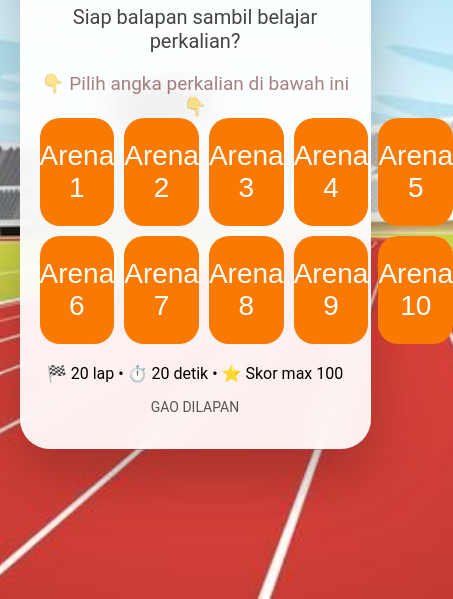
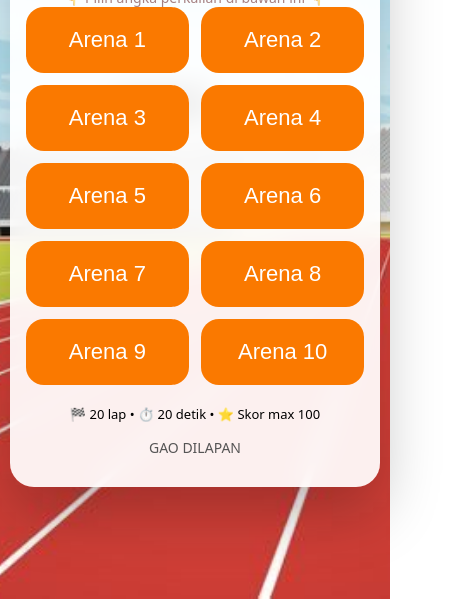
Before and after one commit to GAODILAPAN/PerkalianGame, a plain HTML site: page index.html in a window 390 px wide. Shown: the part 245-844 px from the top of the page, 453 px wide, since content can reach past the window. Drawn offline with Linux system fonts and the light colour scheme.

Commit message:
Update index.html

```diff
--- a/index.html
+++ b/index.html
@@ -11,7 +11,8 @@
 }
 body{
     margin:0;
-    font-family:"Roboto", cursive;
+    font-family: system-ui, -apple-system, BlinkMacSystemFont,
+                 "Segoe UI", Roboto, Helvetica, Arial, sans-serif;
     min-height:100vh;
     display:flex;
     justify-content:center;
@@ -464,13 +465,47 @@ body{
     margin:0 auto 10px;
 }
 
-@media (max-width:600px){
-    .game-header{
-        flex-direction:column;
-        align-items:center;
-    }
+@media (max-width: 600px) {
+
+  /* CONTAINER */
+  .container{
+    width:95%;
+    padding:16px;
+    border-radius:24px;
+  }
+
+  /* JUDUL */
+  h1{
+    font-size:26px;
+  }
+
+  .subtitle{
+    font-size:15px;
+  }
+
+  .hint{
+    font-size:14px;
+  }
+
+  /* GRID LEVEL → JADI 2 KOLOM */
+  .grid-level{
+    grid-template-columns: repeat(2, 1fr);
+    gap:12px;
+  }
+
+  /* TOMBOL ARENA */
+  .level-btn{
+    font-size:22px;
+    padding:20px 0;
+    border-radius:18px;
+  }
+
+  /* INFO BAWAH */
+  .race-info{
+    font-size:13px;
+  }
+
 }
-
 </style>
 
 
```
